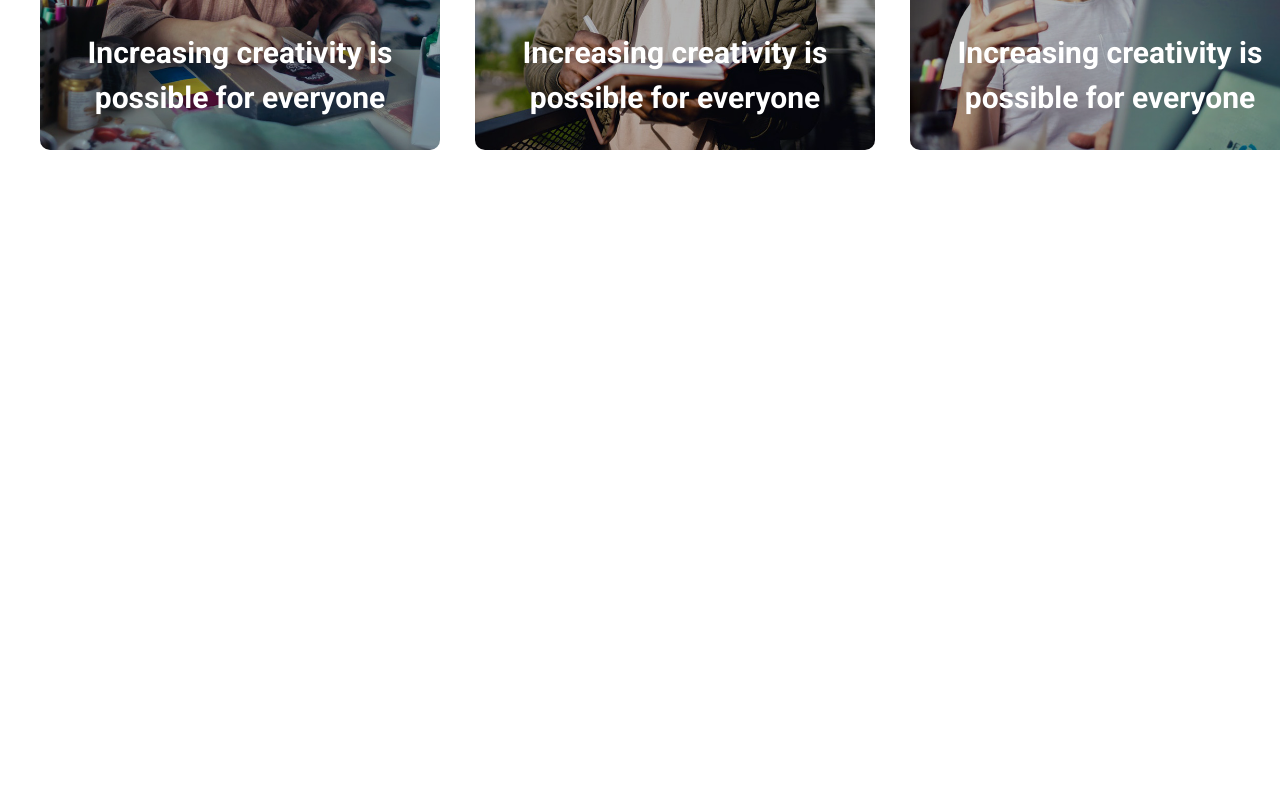
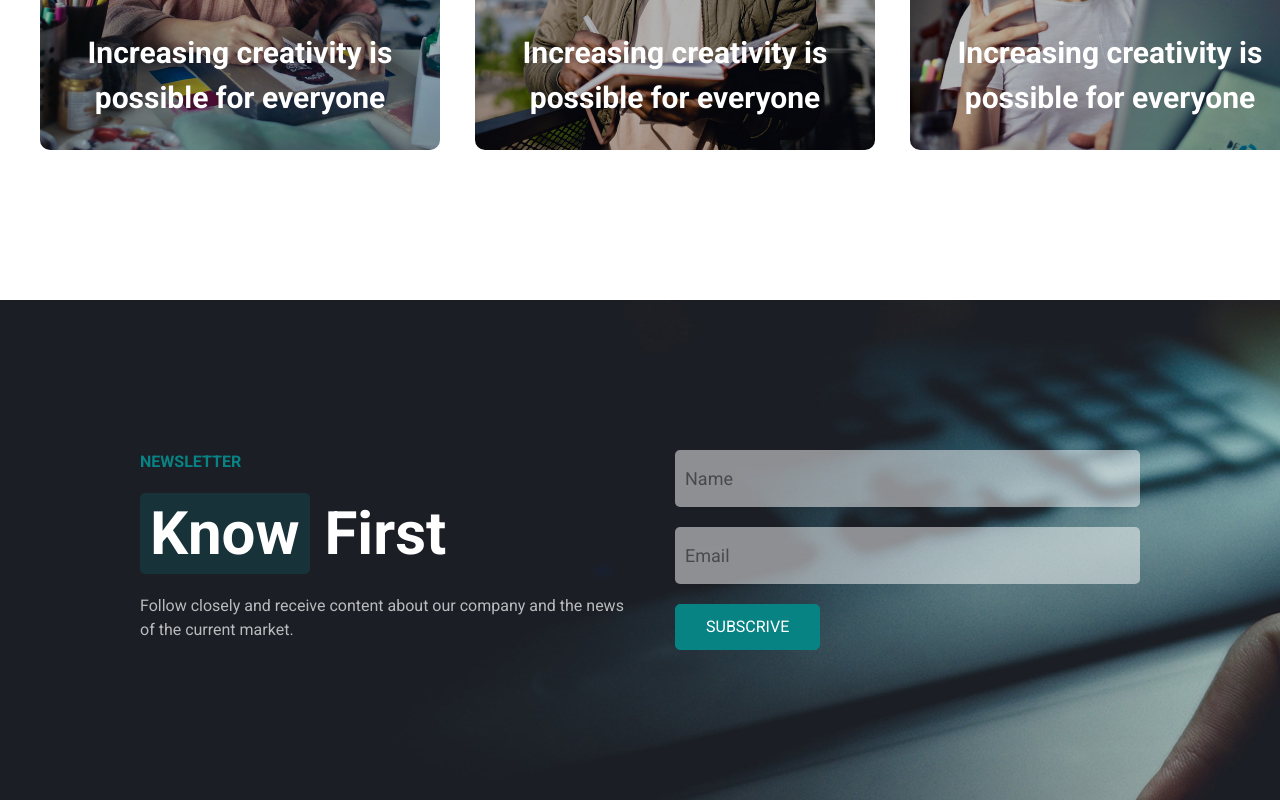
Before and after one commit to alessandro-cordoglio/proj-html-vuejs, a Vue app: page / in a window 1280 px wide. Shown: the part 5467-6267 px from the top of the page. Before the commit the page ends 5617 px from the top, so only its background shows below. Built offline with nearby package versions, Linux system fonts and the light colour scheme.

Commit message:
add: stile section 6

```diff
--- a/src/components/AppMain.vue
+++ b/src/components/AppMain.vue
@@ -343,6 +343,27 @@
                  </div>
             </div>
         </section>
+
+        <section class="newsletter_section">
+            <div class="container_smaller d-flex">
+                <div class="col-6">
+                    <span class="did">NEWSLETTER</span>
+                    <h2 class="mt-4 mb-4 text-white"><span class="fancy_word text-white">Know</span> First</h2>
+                    <span class="newsletter_info">Follow closely and receive content about our company and the news of the current market.</span>
+                </div>
+                <div class="col-6">
+                    <form class="newsletter_form" action="#">
+                        <div class="name_input">
+                            <input type="text" name="Nome" placeholder="Name">
+                        </div>
+                        <div class="email_input">
+                            <input type="text" name="email" placeholder="Email">
+                        </div>
+                        <button class="my_button-fill text-white">SUBSCRIVE</button>
+                    </form>
+                </div>
+            </div>
+        </section>
     </main>
 </template>
 
@@ -533,6 +554,7 @@
     }
     .news_section{
         padding-top: 150px;
+        padding-bottom: 150px;
         button{
             padding-top: 10px;
             padding-bottom: 10px ;
@@ -573,7 +595,7 @@
                }
              &:hover{
                 img{
-                    filter: blur(4px) brightness(0.7);
+                    filter: blur(2px) brightness(0.4);
                 }
                 .news_author, .news_text{
                     display: block;
@@ -585,4 +607,31 @@
             }
         }
     }
+    .newsletter_section{
+        padding-top: 150px;
+        padding-bottom: 150px;
+        background-image: url(../assets/bg-1.jpg);
+        .newsletter_info{
+            color: rgba(255, 255, 255, 0.699);;
+        }
+        .newsletter_form{
+            margin-left: 35px;
+            .email_input{
+                margin-top: 20px ;
+            }
+            input{
+                opacity: 0.5;
+                width: 100%;
+                padding: 15px 10px;
+                border-radius: 5px;
+                border: none;
+                font-size: 18px;
+            }
+            button{
+                margin-top: 20px;
+                padding-top: 10px;
+                padding-bottom: 10px;
+            }
+        }
+    }
 </style>
--- a/src/style/global.scss
+++ b/src/style/global.scss
@@ -40,7 +40,7 @@ IMPORT BOOTSTRAP
     /* container size */
     $main_c: 1200px;
     $hero_c: 700px;
-    $smaller_c: 1400px;
+    $smaller_c: 1000px;
     /* colours */
     :root{
         --elements: #088384;
```
